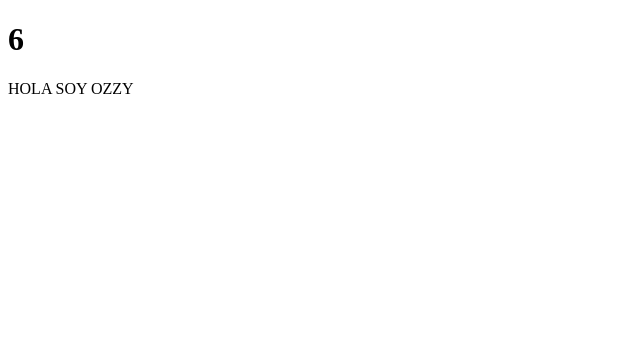
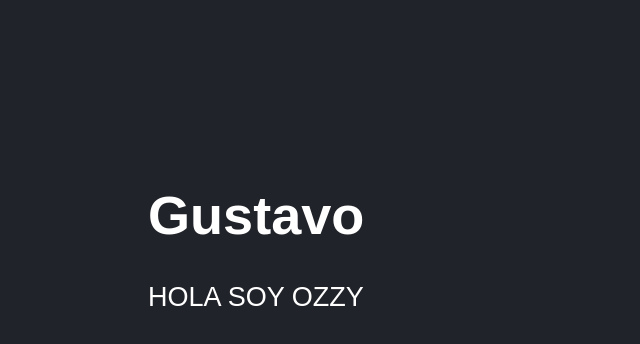
Before and after one commit to GusBauAr/Working-Repository-GUSTAVO, a React (Vite) app in the folder Course_React_GustavoBautista/03-counter-app-vite/: page / in a window 1280 px wide. Shown: the top 344 px of the page, without its empty margins (0-640 px from the left). Built offline with nearby package versions, Linux system fonts and the light colour scheme.

Commit message:
Colocar stilos de CSS

```diff
--- a/Course_React_GustavoBautista/03-counter-app-vite/src/FirstApp.jsx
+++ b/Course_React_GustavoBautista/03-counter-app-vite/src/FirstApp.jsx
@@ -1,8 +1,3 @@
-
-
-const getResult =(a, b) =>{
-    return a + b;
-}
 
 export const FirstApp =() =>{
 
@@ -12,7 +7,7 @@
         //esto es un sinomino de un fracmento, es un agrupador de otros elentos htmlen este caso tenemos neustro nodo padre (<></>)
         //y colocamos el newMessage en el H1 para que salga Gustavo
         <>
-        <h1>{ getResult(1 , 5) }</h1>
+        <h1>{ newMessage }</h1>
         <p>HOLA SOY OZZY</p>
         </>
 
--- a/Course_React_GustavoBautista/03-counter-app-vite/src/main.jsx
+++ b/Course_React_GustavoBautista/03-counter-app-vite/src/main.jsx
@@ -3,8 +3,8 @@
 import ReactDOM from 'react-dom/client';
 // import { HelloWorldApp } from './HelloWorldApp';
 import { FirstApp } from './FirstApp';
-// ..........................................
-
+// .........................................
+import './styles.css'
 
 
 ReactDOM.createRoot(document.getElementById('root')).render(
--- /dev/null
+++ b/Course_React_GustavoBautista/03-counter-app-vite/src/styles.css
@@ -0,0 +1,10 @@
+
+
+html, body{
+    background-color: #21232a;
+    color: white;
+    font-family: Arial, Helvetica, sans-serif;
+    font-size: 1.3rem;
+    padding: 70px;
+
+}
```
